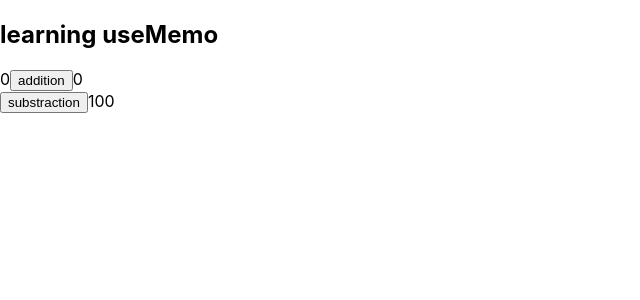
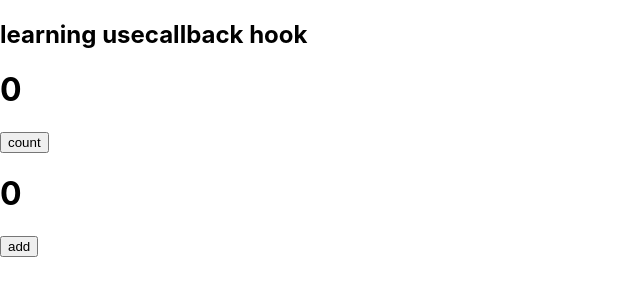
Before and after one commit to Priyanka-git98/counter-app, a React (Create React App) app: page / in a window 1280 px wide. Shown: the top 300 px of the page, without its empty margins (0-640 px from the left). Built offline with nearby package versions, Linux system fonts and the light colour scheme.

Commit message:
hooks(useRef,useMemo,useCallback) prop drilling

```diff
--- a/src/App.js
+++ b/src/App.js
@@ -3,7 +3,8 @@ import React, { createContext } from 'react';
 // import MyComponent from './components/DisableButton';
 // import Useref from './components/Useref'
 // import ChildA from './components/ChildA'
-import Usememo from './components/Usememo'
+// import Usememo from './components/Usememo'
+import Usecallback from './components/Usecallback'
 
 
 function App() {
@@ -14,7 +15,8 @@ function App() {
       {/* <MyComponent/> */}
       {/* <Useref/> */}
       {/* <ChildA name={name}/> */}
-      <Usememo/>
+      {/* <Usememo/> */}
+      <Usecallback/>
 
     </div>
   );
--- /dev/null
+++ b/src/components/CallbackchildA.jsx
@@ -0,0 +1,13 @@
+import {React, memo} from "react";
+
+function CallbackchildA({Learning, add}){
+    console.log("child component")
+    return(
+        <>
+
+        </>
+    )
+
+}
+
+export default memo(CallbackchildA);
--- /dev/null
+++ b/src/components/Usecallback.jsx
@@ -0,0 +1,24 @@
+    import {React, useState, useCallback} from "react";
+    import CallbackchildA from "./CallbackchildA";
+
+    function Usecallback(){
+        const [add, setAdd] = useState(0);
+        const [count, setCount] = useState(0);
+        const Learning = useCallback(() =>{
+
+        },[count])
+        return(
+            <div className="App">
+            <h2>learning usecallback hook</h2>
+            <CallbackchildA Learning={Learning} add={add}/>
+            <h1>{count}</h1>
+            <button onClick={() => setCount(add+1)}>count</button>
+
+            <h1>{add}</h1>
+            <button onClick={() => setAdd(count+1)}>add</button>
+            </div>
+
+        )
+    }
+
+    export default Usecallback;
```
